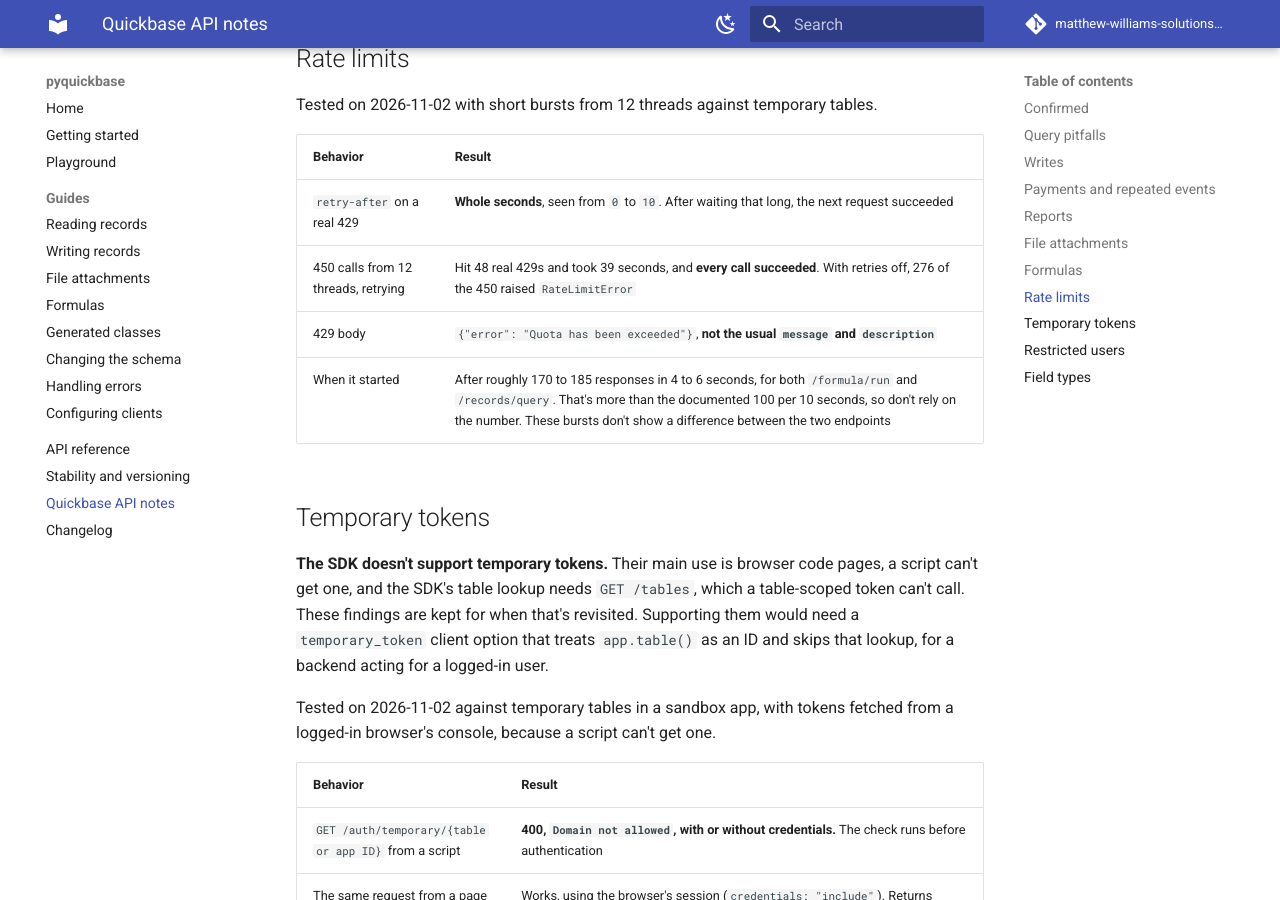
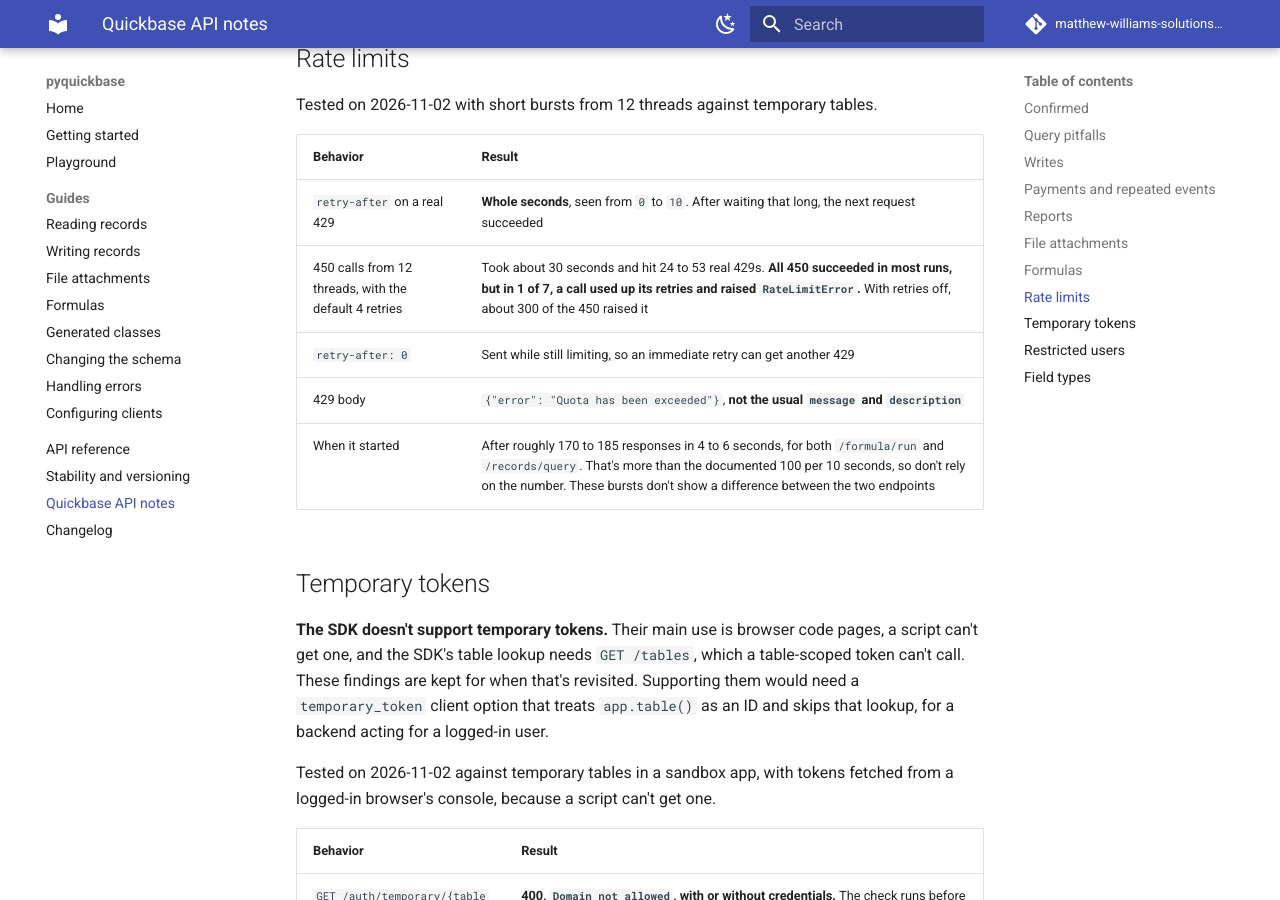
Before and after one commit to matthew-williams-solutions/pyquickbase, an MkDocs documentation site: the page built from docs/api-notes.md, in a window 1280 px wide and 900 px high, scrolled down 11003 px. Built offline with MkDocs 1.6.1 and Material for MkDocs 9.7.7, drawn with Linux system fonts in a browser that asks for light colours; comment, search, counter and statistics services are not loaded.

Commit message:
Record how rate limits behave in a long burst
The live test assumed no call ever runs out of retries, which isn't promised.

```diff
--- a/docs/api-notes.md
+++ b/docs/api-notes.md
@@ -235,7 +235,8 @@ Tested on 2026-11-02 with short bursts from 12 threads against temporary tables.
 | Behavior | Result |
 |---|---|
 | `retry-after` on a real 429 | **Whole seconds**, seen from `0` to `10`. After waiting that long, the next request succeeded |
-| 450 calls from 12 threads, retrying | Hit 48 real 429s and took 39 seconds, and **every call succeeded**. With retries off, 276 of the 450 raised `RateLimitError` |
+| 450 calls from 12 threads, with the default 4 retries | Took about 30 seconds and hit 24 to 53 real 429s. **All 450 succeeded in most runs, but in 1 of 7, a call used up its retries and raised `RateLimitError`.** With retries off, about 300 of the 450 raised it |
+| `retry-after: 0` | Sent while still limiting, so an immediate retry can get another 429 |
 | 429 body | `{"error": "Quota has been exceeded"}`, **not the usual `message` and `description`** |
 | When it started | After roughly 170 to 185 responses in 4 to 6 seconds, for both `/formula/run` and `/records/query`. That's more than the documented 100 per 10 seconds, so don't rely on the number. These bursts don't show a difference between the two endpoints |
 
```
Also changed, not shown: ROADMAP.md (+3 -2 lines), docs/guides/errors.md (+2 -1 lines), 1 other file.
